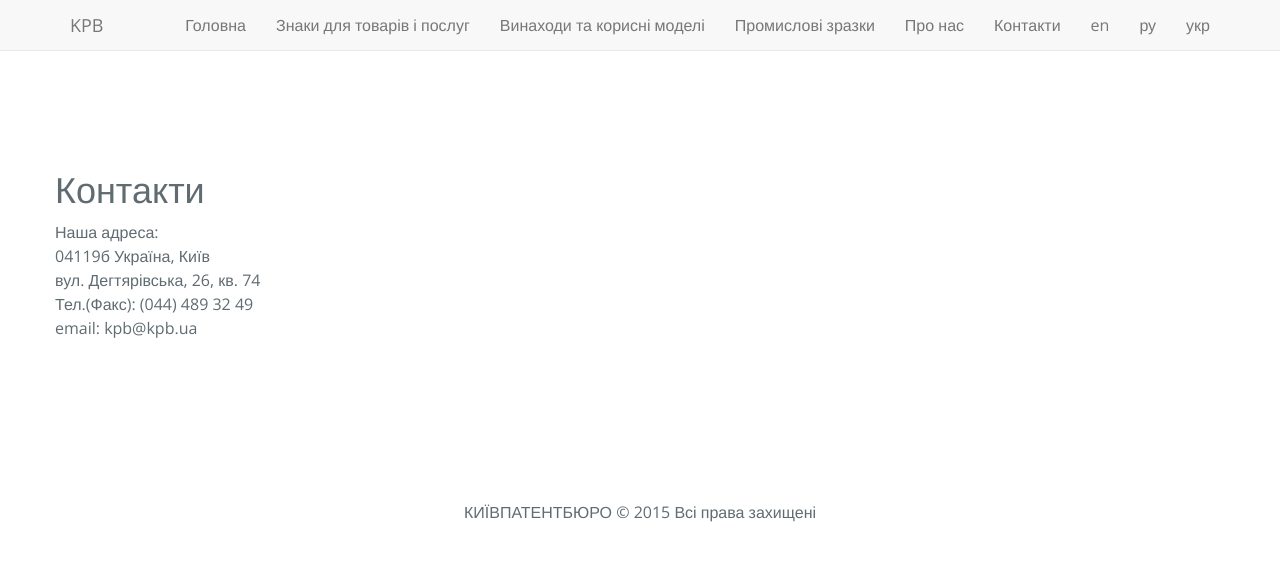
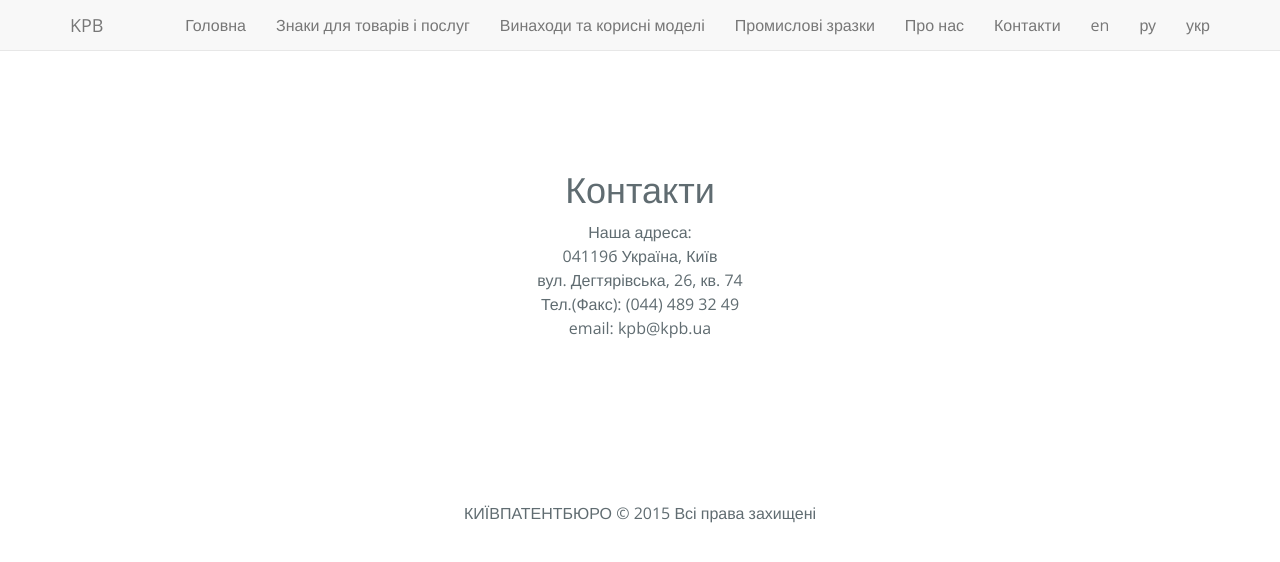
Before and after one commit to Mindshine/patent, a Jekyll site: the page built from _posts/ua/pages/2000-01-01-contact.html, in a window 1280 px wide. Shown: the top 562 px of the page. Built offline with Jekyll 4.4.1, drawn with Linux system fonts in a browser that asks for light colours; Markdown is read by kramdown in place of the engine named in the settings.

Commit message:
Update 2000-01-01-contact.html

```diff
--- a/_posts/ua/pages/2000-01-01-contact.html
+++ b/_posts/ua/pages/2000-01-01-contact.html
@@ -3,6 +3,8 @@ name: contact
 title: Київпатентбюро
 lang: ua
 ---
+<div class="row">
+  <div class="col-lg-12 text-center">
     <h1>Контакти</h1>
     <p>Наша адреса:</br>
     04119б Україна, Київ</br>
@@ -10,4 +12,10 @@ lang: ua
     Тел.(Факс): (044) 489 32 49</br>
     email: kpb@kpb.ua
     </p>
+  </div>
+</div>
+<div class="row">
+  <div class="col-lg-12 text-center">
     <div class=map></div>
+  </div>
+</div>
```
Lines whose indentation alone changed are shown as unchanged.
